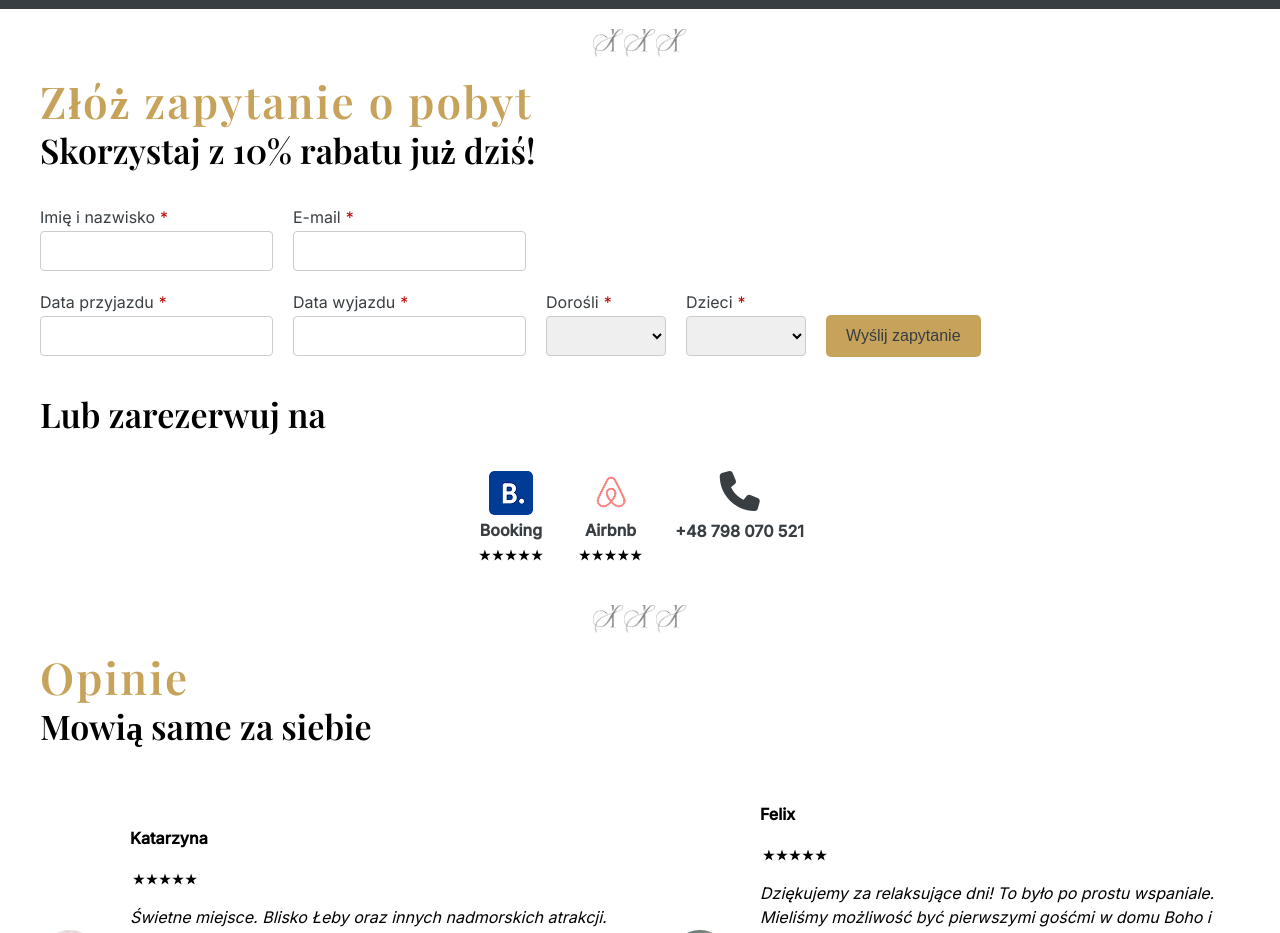
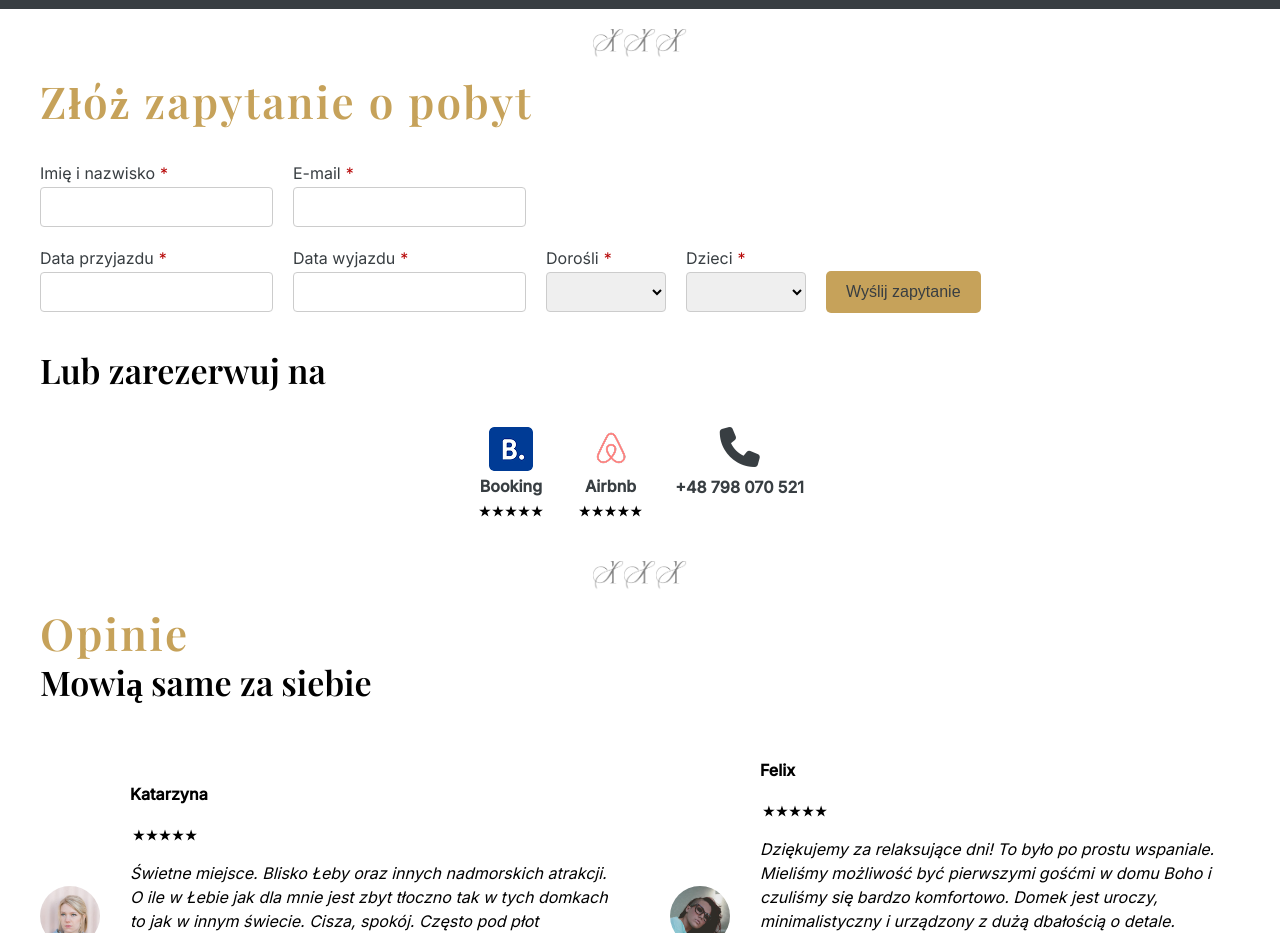
Before and after one commit to wasiukradek/myslowstay, a website: page index.html in a window 1280 px wide. Shown: the part 3460-4393 px from the top of the page. Drawn offline with nearby package versions, Linux system fonts and the light colour scheme.

Commit message:
Usuniecie rabatu

```diff
--- a/index.html
+++ b/index.html
@@ -276,7 +276,6 @@
 		<section class="order-now">
 			<div class="header">
 				<h2>Złóż zapytanie o pobyt</h2>
-				<h3>Skorzystaj z 10% rabatu już dziś!</h3>
 			</div>
 			<div class="order-now-content">
 
```
